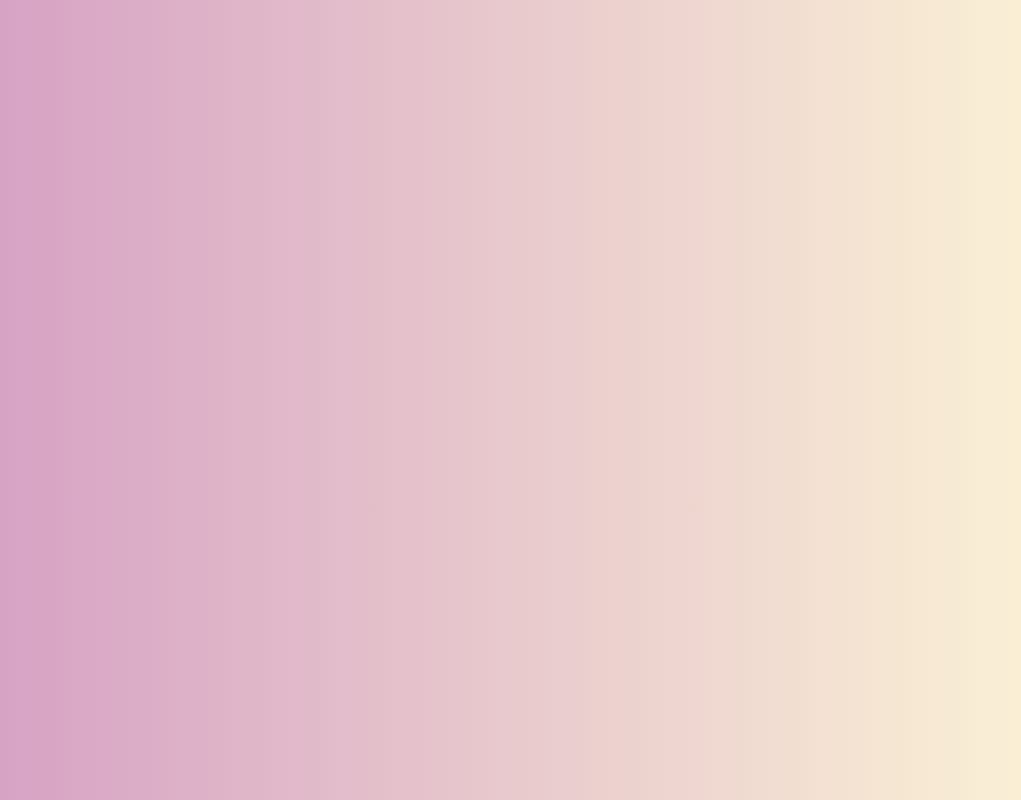
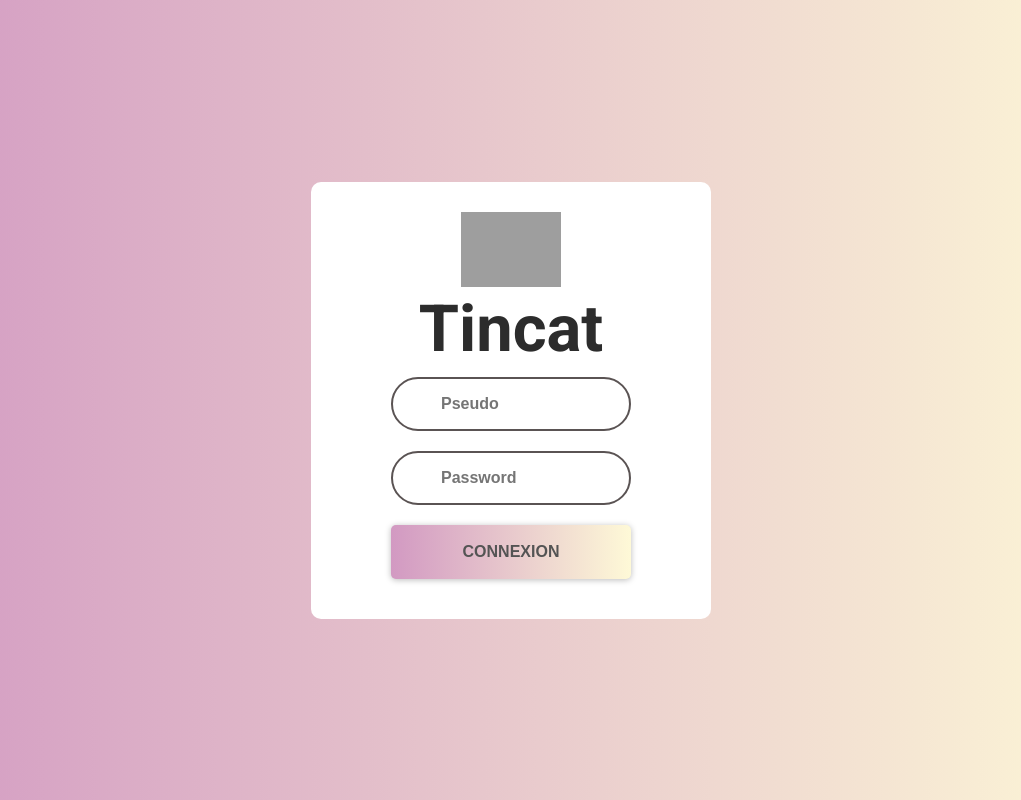
Before and after one commit to Rivebeach/js-project, a plain HTML site: page projets_javascript/projet_tincat/projet_tincat.html in a window 1280 px wide. Shown: the whole page, without its empty margins (129-1150 px from the left). Drawn offline with Linux system fonts and the light colour scheme; grey boxes are pictures that could not be loaded.

Commit message:
Page login de Tincat
Création html et css de la page de login Tincat

```diff
--- a/projets_javascript/projet_tincat/css/style.css
+++ b/projets_javascript/projet_tincat/css/style.css
@@ -10,4 +10,56 @@ body {
     max-width: 100vw;
     height: 100vh;
     background-image: linear-gradient(to right, #d299c2 0%, #fef9d7 100%);
+    display: flex;
+    justify-content: center;
+    align-items: center;
+    font-family: 'Roboto', sans-serif;
 }
+
+#logo {
+    width: 100px;
+}
+
+.container-login {
+    background-color: #ffffff;
+    width: 400px;
+    padding: 30px;
+    border-radius: 10px;
+}
+
+.header {
+    text-align: center;
+}
+
+h1 {
+    font-size: 65px;
+    color: #2c2c2c;
+
+}
+
+form {
+    margin-left: 50px;
+    margin-right: 50px;
+}
+
+input {
+    padding-left: 48px;
+    padding-right: 48px;
+    min-height: 54px;
+    color: #545454;
+    border: 2px solid #5a5353;
+    margin: 10px 0;
+    width: 100%;
+    font-size: 1rem;
+    font-weight: 900;
+    outline: none;
+    border-radius: 30px;
+}
+
+input[type=submit] {
+    text-transform: uppercase;
+    background-image: linear-gradient(to right, #d299c2 0%, #fef9d7 100%);;
+    border: none;
+    border-radius: 5px;
+    box-shadow: 0 1px 6px 0 rgba(0, 0, 0, .27);
+}
--- a/projets_javascript/projet_tincat/projet_tincat.html
+++ b/projets_javascript/projet_tincat/projet_tincat.html
@@ -6,13 +6,28 @@
 
     <meta charset="UTF-8">
     <meta name="viewport" content="width=device-width, initial-scale=1.0">
-    <title>Document</title>
+    <title>Tincat</title>
+    <link href="https://fonts.googleapis.com/css2?family=Roboto:wght@300;400;700;900&display=swap" rel="stylesheet">
     <link rel="stylesheet" href="./css/style.css">
 
 </head>
 
 <body>
 
+    <div id="login">
+        <div class="container-login">
+            <div class="header">
+                <img id= logo src="./images/logo/Logo-black.png" alt="logo de Tincat">
+                <h1>Tincat</h1>
+            </div>
+            <form>
+                <input type="text" placeholder="Pseudo">
+                <input type="text" placeholder="Password">
+                <input type="submit" value="Connexion">
+            </form>
+        </div>
+    </div>
+
 </body>
 
 </html>
```
Also changed, not shown: index.html (line endings or trailing spaces).
